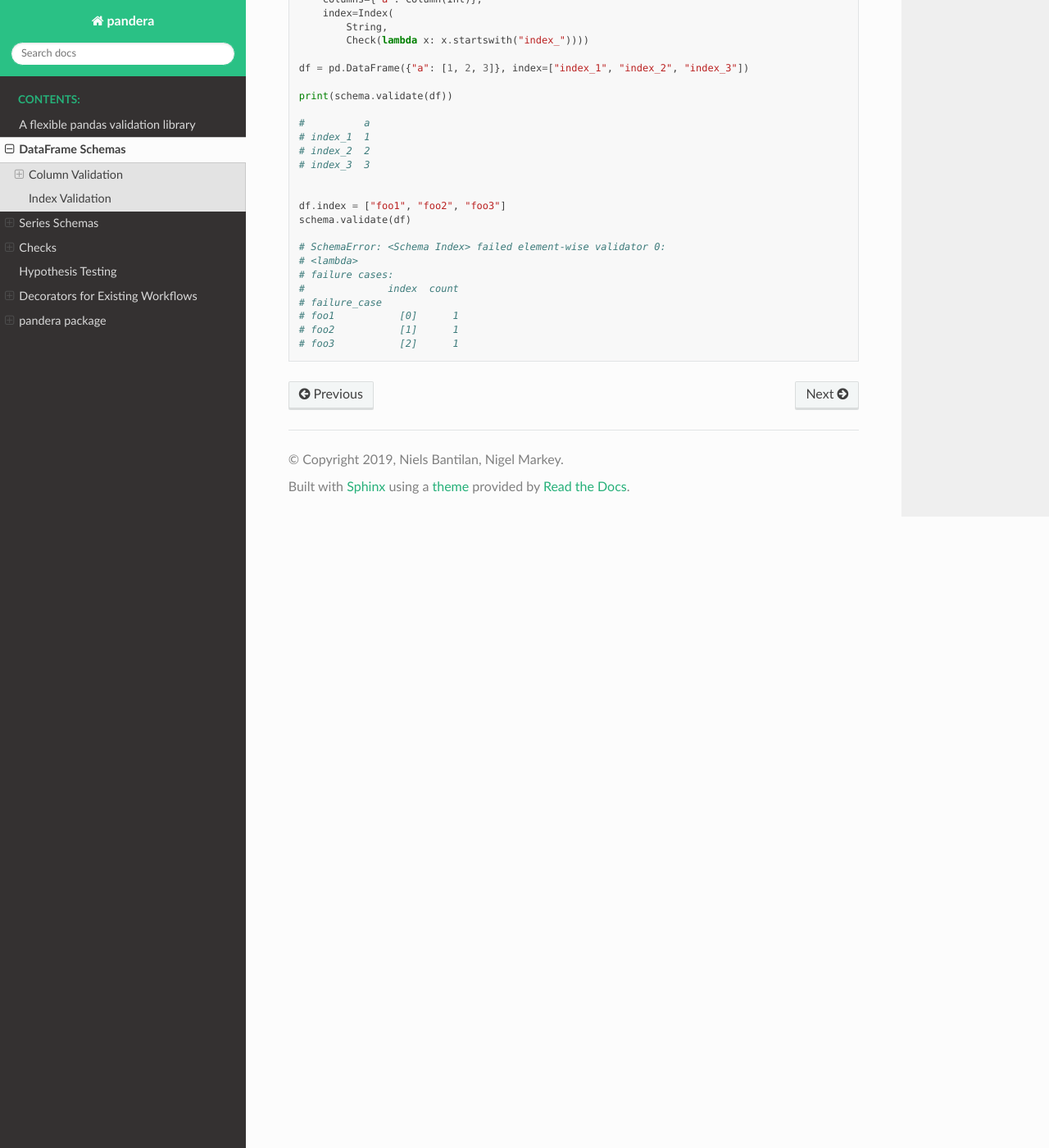
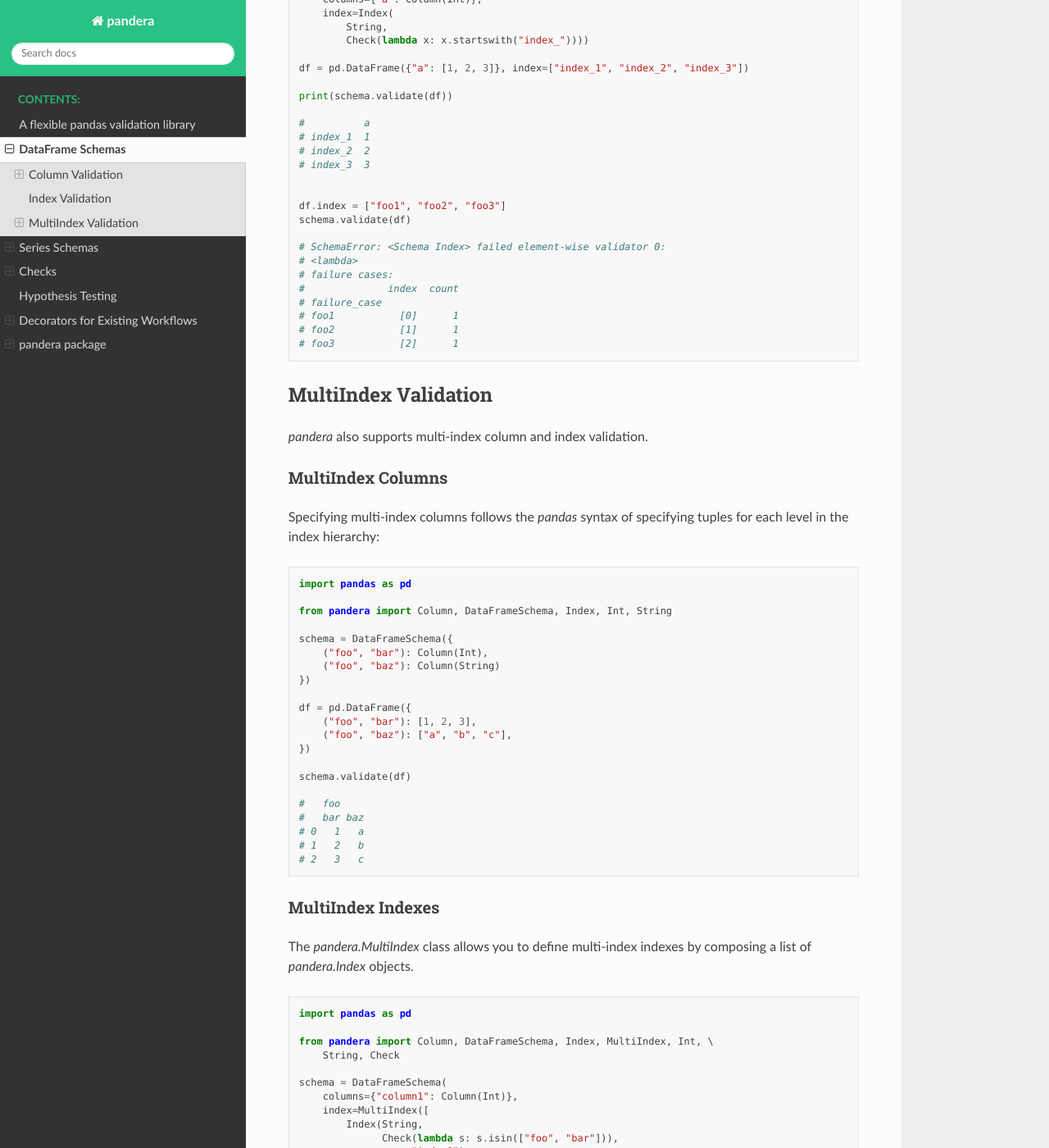
Before and after one commit to unionai-oss/pandera, a Sphinx documentation site: the page built from docs/source/dataframe_schemas.rst, in a window 1280 px wide and 1400 px high, scrolled down 3594 px. Shown: the whole window at 82% size. Built offline with Sphinx 7.4.7 and the Read the Docs theme 2.0.0, drawn with Linux system fonts in a browser that asks for light colours; some of the changed text lies outside the part shown.

Commit message:
add docs for MultiIndex

```diff
--- a/docs/source/dataframe_schemas.rst
+++ b/docs/source/dataframe_schemas.rst
@@ -244,3 +244,80 @@ You can also specify an ``Index`` in the ``DataFrameSchema``.
    # foo1           [0]      1
    # foo2           [1]      1
    # foo3           [2]      1
+
+MultiIndex Validation
+---------------------
+
+`pandera` also supports multi-index column and index validation.
+
+
+MultiIndex Columns
+~~~~~~~~~~~~~~~~~~
+
+Specifying multi-index columns follows the `pandas` syntax of specifying tuples
+for each level in the index hierarchy:
+
+.. code:: python
+
+  import pandas as pd
+
+  from pandera import Column, DataFrameSchema, Index, Int, String
+
+  schema = DataFrameSchema({
+      ("foo", "bar"): Column(Int),
+      ("foo", "baz"): Column(String)
+  })
+
+  df = pd.DataFrame({
+      ("foo", "bar"): [1, 2, 3],
+      ("foo", "baz"): ["a", "b", "c"],
+  })
+
+  schema.validate(df)
+
+  #   foo
+  #   bar baz
+  # 0   1   a
+  # 1   2   b
+  # 2   3   c
+
+
+MultiIndex Indexes
+~~~~~~~~~~~~~~~~~~
+
+The `pandera.MultiIndex` class allows you to define multi-index indexes by
+composing a list of `pandera.Index` objects.
+
+.. code:: python
+
+  import pandas as pd
+
+  from pandera import Column, DataFrameSchema, Index, MultiIndex, Int, \
+      String, Check
+
+  schema = DataFrameSchema(
+      columns={"column1": Column(Int)},
+      index=MultiIndex([
+          Index(String,
+                Check(lambda s: s.isin(["foo", "bar"])),
+                name="index0"),
+          Index(Int, name="index1"),
+      ])
+  )
+
+  df = pd.DataFrame(
+      data={"column1": [1, 2, 3]},
+      index=pd.MultiIndex(
+          levels=[["foo", "bar"], [0, 1, 2, 3, 4]],
+          labels=[[0, 1, 0], [0, 1, 2]],
+          names=["index0", "index1"],
+      )
+  )
+
+  schema.validate(df)
+
+  #                column1
+  # index0 index1
+  # foo    0             1
+  # bar    1             2
+  # foo    2             3
```
